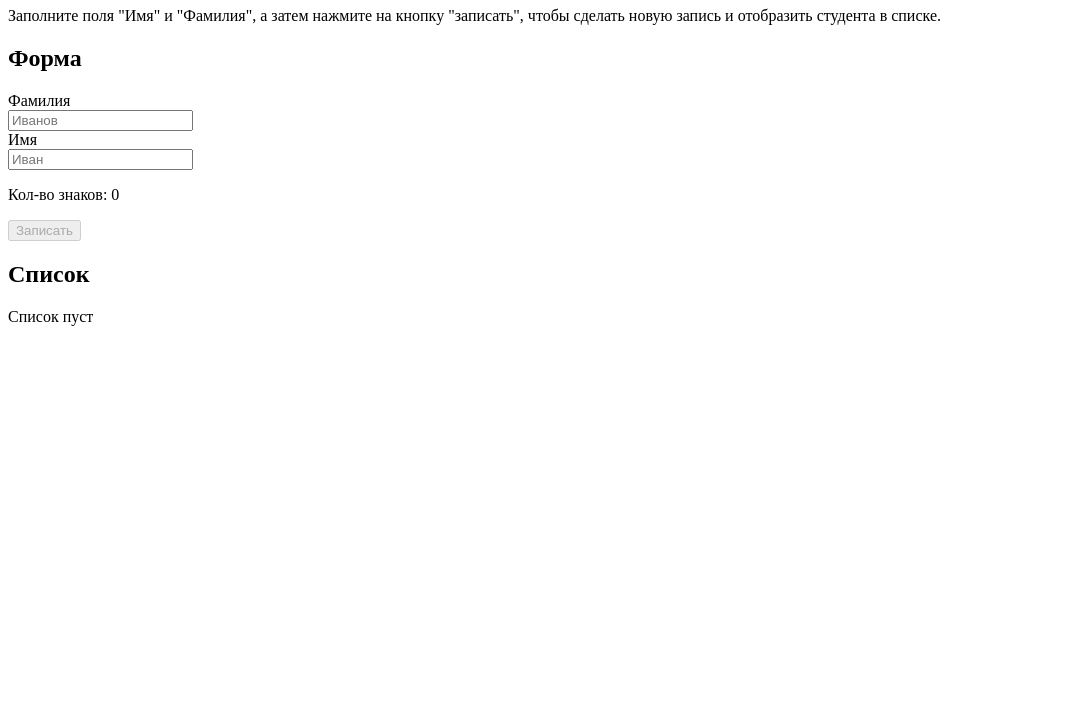
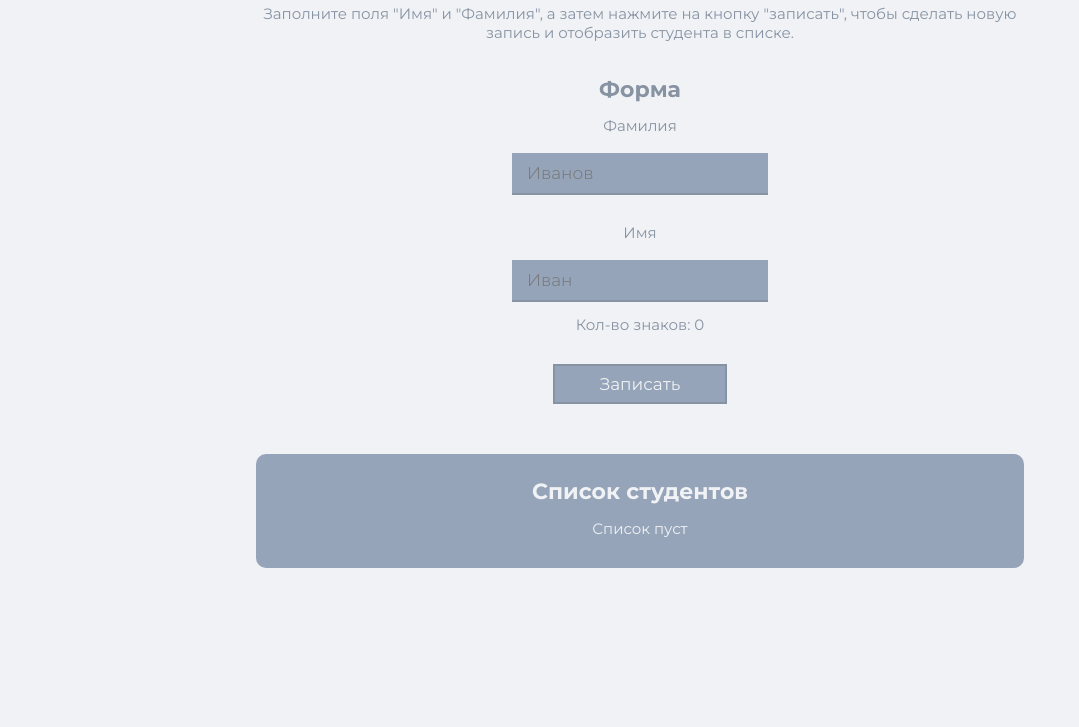
Before and after one commit to Kozeymak/Lab12, a plain HTML site: page index.html in a window 1280 px wide. Shown: the part 73-800 px from the top of the page, without its empty margins (0-1079 px from the left). Drawn offline with nearby package versions, Linux system fonts and the light colour scheme.

Commit message:
Добавил стили

```diff
--- a/index.html
+++ b/index.html
@@ -5,23 +5,30 @@
     <meta name="viewport" content="width=device-width, initial-scale=1.0">
     <title>Гусев Данила Павлович 12лаба</title>
     <script src="https://cdn.jsdelivr.net/npm/vue@2/dist/vue.js"></script>
+    <link rel="stylesheet" href="style.css">
+    <link href="https://fonts.googleapis.com/css2?family=Montserrat:wght@300;400;700&display=swap" rel="stylesheet">
 </head>
 <body>
     <h1>СПИСОК СТУДЕНТОВ</h1>
     <p>Заполните поля "Имя" и "Фамилия", а затем нажмите на кнопку "записать", чтобы сделать новую запись и отобразить студента в списке.</p>
     <h2>Форма</h2>
     <div id="app">
+        <div class="buttons2">
             <label for="">Фамилия</label><br> <input placeholder="Иванов" v-model="surname"><br>
             <label for="">Имя</label><br> <input placeholder="Иван" v-model="name"><br>
+        </div>
         <p>Кол-во знаков: {{  name.length + surname.length }}</p>
-        <button v-on:click="addStudent" v-bind:disabled="(name === '') || (surname === '')">Записать</button>
-        <h2>Список</h2>
+        <button v-on:click="addStudent" v-bind:disabled="(name === '') || (surname === '')" class="read">Записать</button>
+
+        <div class="list-container">
+            <h2>Список студентов</h2>
             <p v-if="students.length === 0">Список пуст</p>
             <ol>
                 <li v-for="student in students">
                     {{ student }}
                 </li>
             </ol>
+        </div>
     </div>
 <script>
     var app = new Vue({
--- a/style.css
+++ b/style.css
@@ -0,0 +1,180 @@
+:root {
+	--padding: 1.5rem;
+	--white: rgb(240, 242, 245);
+	--grey: rgb(135, 147, 163);
+	--l-grey: rgb(149, 164, 184);
+	--d-grey: rgb(103, 114, 129);
+	--font: 10px;
+	--font-light: 300;
+	--font-normal: 400;
+	--font-bold: 700;
+}
+
+* {
+    box-sizing: border-box;
+	font-family: 'Montserrat';
+	color: var(--grey);
+}
+
+body {
+	background: var(--white);
+	margin: 0;
+	font-size: var(--font);
+}
+
+h1, h2 {
+	text-align: center;
+	line-height: 0.7em;
+}
+
+h1 {
+	margin-top: 40px;
+	font-size: 2.7em;
+}
+
+h2 {
+	margin-top: 40px;
+	font-size: 2.2em;
+}
+
+form, button, p {
+	display: block;
+	margin: 0 auto;
+	text-align: center;
+}
+
+p {
+	max-width: 60%;
+	font-size: 1.5em;
+}
+
+input {
+	width: 100%;
+	display: block;
+	margin: 0 auto;
+}
+
+input[disabled] {
+	opacity: 0.6;
+	cursor: default !important;
+}
+
+label {
+	display: block;
+	margin-top: 15px;
+	font-size: 1.5em;
+	margin-bottom: 5px;
+}
+
+form {
+	width: 350px;
+	text-align: left;
+	margin-bottom: 20px;
+}
+
+input:not([disabled]) {
+	background: var(--l-grey);
+	border: none;
+	outline: none;
+	border-bottom: 2px solid var(--grey);
+	box-sizing: border-box;
+	padding: 10px;
+	text-indent: 5px;
+	color: var(--white);
+	font-size: 1.7em;
+	font-weight: var(--font-light);
+	transition: background 0.25s ease-in-out, border-bottom 0.25s ease-in-out;
+}
+
+input:not([disabled]):hover {
+	border-bottom: 2px solid var(--d-grey);
+}
+
+input:not([disabled]):focus {
+	background: var(--grey);
+	border-bottom: 2px solid var(--d-grey);
+}
+
+input[type = 'button'] {
+	width: auto;
+	text-indent: 0;
+	margin-top: 30px;
+	outline: none;
+	border: none;
+	border: 2px solid var(--grey);
+	background: var(--l-grey);
+	padding: 8px 45px;
+	color: var(--white);
+	font-size: 1.7em;
+	cursor: pointer;
+	transition: background 0.25s ease-in-out, border 0.25s ease-in-out;
+}
+input[type = 'button']:not([disabled]):hover {
+	border: 2px solid var(--d-grey);
+}
+input[type = 'button']:not([disabled]):active {
+	background: var(--grey);
+	border: 2px solid var(--d-grey);
+}
+
+.buttons2{
+    margin-top: 10px;
+    padding-left: 40%;
+    padding-right: 40%;
+    text-align: center;
+}
+
+.read{
+    cursor: pointer;
+    border: 2px solid var(--grey);
+    background: var(--l-grey);
+    padding: 8px 45px;
+    color: var(--white);
+    font-size: 1.7em;
+    width: auto;
+    text-indent: 0;
+    margin-top: 30px;
+}
+
+
+
+
+div.list-container {
+	width: 60%;
+	padding: 30px;
+	box-sizing: border-box;
+	margin: 0 auto;
+	border-radius: 10px;
+	background: var(--l-grey);
+	margin-top: 50px;
+	margin-bottom: 50px;
+}
+
+div.list-container * {
+	color: var(--white);
+	margin: 0 auto;
+}
+
+div.list-container h2 {
+	margin-bottom: 20px;
+}
+
+div.list-container ul {
+	width: 60%;
+	padding: 0;
+}
+
+div.list-container ul li {
+	list-style-type: none;
+	font-size: 1.7em;
+	margin: 5px auto;
+	text-align: left;
+}
+
+div.list-container ul li{
+	text-align: center;
+}
+
+li{
+    font-size: 20px;
+}
```
Lines whose indentation alone changed are shown as unchanged.
